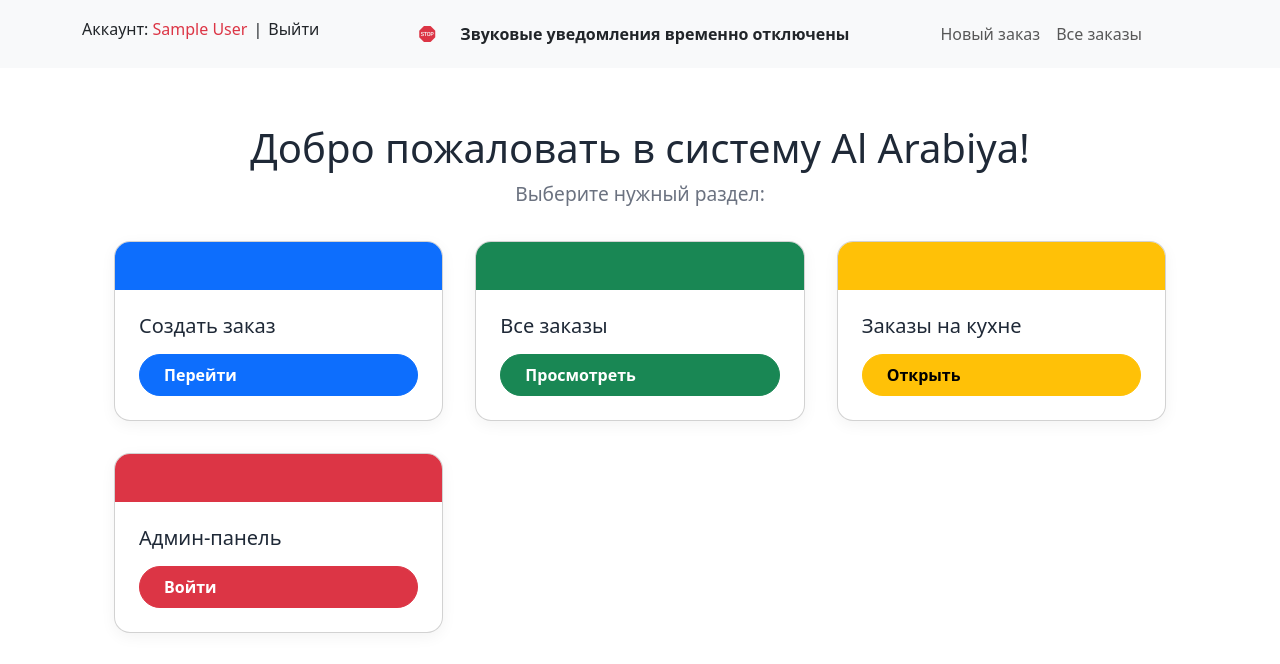
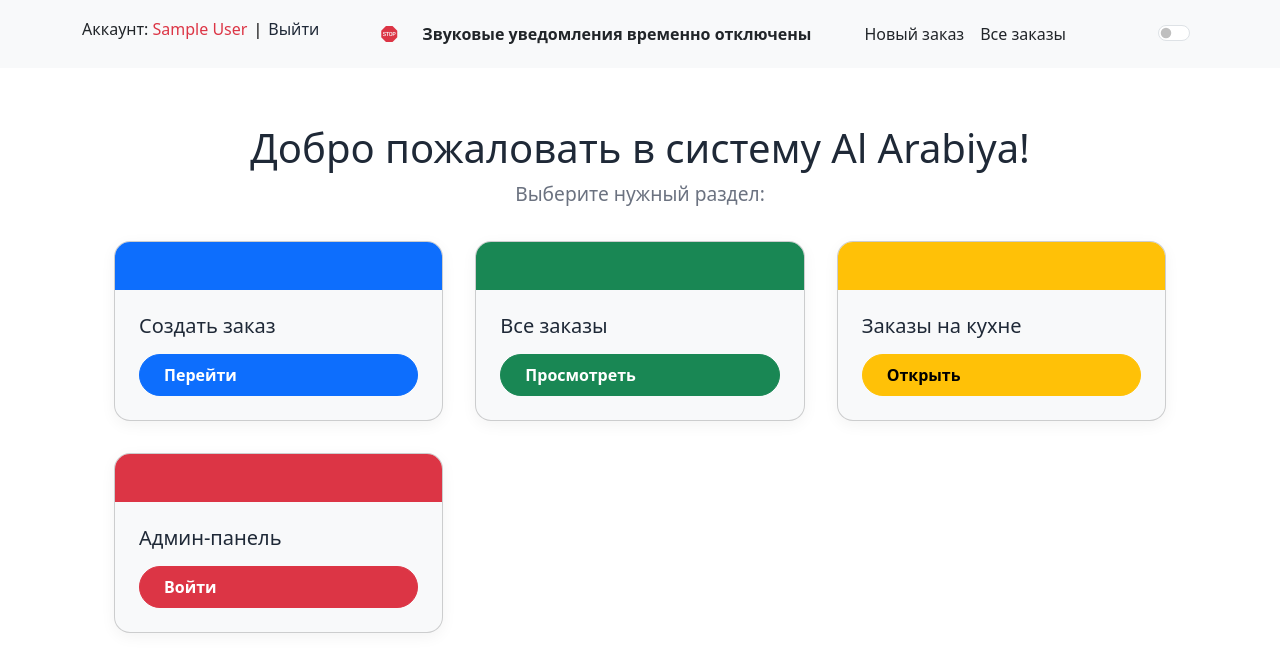
Before and after one commit to ingarbi/django_restaraunt_system, a Django app: page / in a window 1280 px wide. Shown: the top 664 px of the page. Run offline with Django 5.2, Linux system fonts and the light colour scheme; a user stored in the database is signed in; tables that the repository leaves empty hold one stand-in row (values such as "Sample post"); some libraries are stand-ins or nearby versions.

Commit message:
added dark light theme toggle

```diff
--- a/static/css/all_order.css
+++ b/static/css/all_order.css
@@ -73,3 +73,6 @@
         margin-bottom: 1.5rem;
     }
 }
+body.dark-mode .card:hover{
+    background-color: #745a04;
+}
--- a/static/css/base.css
+++ b/static/css/base.css
@@ -176,6 +176,10 @@
   border-bottom: 2px solid #dc3545;
 }
 
+.admin-out-btn{
+  color: #1f2937;
+}
+
 .admin-out-btn:hover{
   background-color: darkmagenta;
   color: #f8fafc;
@@ -195,3 +199,32 @@
     font-size: 1.5rem;
   }
 }
+
+.navbar{
+  background-color: #f8f9fa;
+}
+.account-button{
+color: #212529;
+}
+
+body.dark-mode .navbar-bg  {
+  background-color: #121212;
+}
+
+body.dark-mode .account-button,
+body.dark-mode .admin-out-btn,
+body.dark-mode .welcome-name {
+  color: #f7f7f7;
+}
+
+#theme-toggle {
+  transition: background-color 0.3s ease, color 0.3s ease, border-color 0.3s ease;
+}
+
+#theme-toggle:hover {
+  transform: scale(1.1);
+}
+
+.link-button:hover {
+  background-color: #f06d7a;
+}
--- /dev/null
+++ b/static/css/theme.css
@@ -0,0 +1,21 @@
+:root {
+  --bg-color: #ffffff;
+  --text-color: #000000;
+  --card-bg: #f8f9fa;
+}
+
+/* Dark mode */
+body.dark-mode{
+  --bg-color: #121212;
+  --text-color: #ffffff;
+  --card-bg: #1e1e1e;
+}
+
+body {
+  background-color: var(--bg-color);
+  color: var(--text-color);
+}
+
+.card {
+  background-color: var(--card-bg);
+}
--- a/templates/main/base.html
+++ b/templates/main/base.html
@@ -7,17 +7,18 @@
     <title>Кафе</title>
     <link rel="stylesheet" href="{% static 'bootstrap/css/bootstrap.min.css' %}" type="text/css" />
     <link rel="stylesheet" href="{% static 'css/base.css' %}" type="text/css" />
+    <link rel="stylesheet" href="{% static 'css/theme.css' %}" type="text/css" />
     <link rel="stylesheet" href="{% static 'css/kitchen_order_list.css' %}" type="text/css" />
     <link rel="stylesheet" href="{% static 'bootstrap/bootstrap-icons/bootstrap-icons.css' %}" type="text/css" />
   </head>
   <body>
-    <nav class="navbar navbar-expand-md navbar-light bg-light">
+    <nav class="navbar navbar-expand-md navbar-bg">
       <div class="container">
 
         <h6 class="mt-0 p-0 icon-link">
           {% if user.is_authenticated %}
-            <a class="nav-link disabled text-danger"><span class="text-dark">Аккаунт: </span>{{ request.user.get_full_name|default:request.user.username }}</a> <span> | </span>
-            <a class="nav-link admin-out-btn" href="{% url 'logout' %}">Выйти</a>
+            <a class="nav-link disabled text-danger"><span class="account-button">Аккаунт: </span>{{ request.user.get_full_name|default:request.user.username }}</a> <span> | </span>
+            <a class="nav-link admin-out-btn " href="{% url 'logout' %}">Выйти</a>
           {% else %}
             <a class="nav-link {% if request.path == '/login/' %}active{% endif %}" href="{% url 'login' %}">Залогиниться</a>
           {% endif %}
@@ -26,17 +27,31 @@
         <button id="enable-sound-btn" class="btn" ><span class="btn bi bi-sign-stop-fill text-danger"></span>Звуковые уведомления временно отключены</button>
         <div class="navbar-nav pe-5">
           {% if request.user.profile.role == 'supervisor' %}
-            <a class="nav-link {% if request.path == '/' %}active{% endif %}" href="{% url 'index' %}">Центр управления</a>
-            <a class="nav-link {% if request.path == '/orders/create/' %}active{% endif %}" href="{% url 'create_order' %}">Новый заказ</a>
-            <a class="nav-link {% if request.path == '/orders/orders/' %}active{% endif %}" href="{% url 'all_orders' %}">Все заказы</a>
-            <a class="nav-link {% if request.path == '/orders/kitchen/' %}active{% endif %}" href="{% url 'kitchen_orders' %}">Кухня</a>
+          <a class="nav-link account-button {% if request.path == '/' %}active {% else %}link-button {% endif %}" href="{% url 'index' %} ">Центр управления</a>
+          <a class="nav-link account-button  {% if request.path == '/orders/create/' %}active {% else %}link-button {% endif %}" href="{% url 'create_order' %}">Новый заказ</a>
+            <a class="nav-link account-button  {% if request.path == '/orders/orders/' %}active {% else %}link-button {% endif %}" href="{% url 'all_orders' %}">Все заказы</a>
+            <a class="nav-link account-button  {% if request.path == '/orders/kitchen/' %}active {% else %}link-button {% endif %}" href="{% url 'kitchen_orders' %}">Кухня</a>
           {% elif request.user.profile.role == 'cashier' %}
-            <a class="nav-link {% if request.path == '/orders/create/' %}active{% endif %}" href="{% url 'create_order' %}">Новый заказ</a>
-            <a class="nav-link {% if request.path == '/orders/orders/' %}active{% endif %}" href="{% url 'all_orders' %}">Все заказы</a>
+            <a class="nav-link account-button  {% if request.path == '/orders/create/' %}active {% else %}link-button {% endif %}" href="{% url 'create_order' %}">Новый заказ</a>
+            <a class="nav-link account-button  {% if request.path == '/orders/orders/' %}active {% else %}link-button {% endif %}" href="{% url 'all_orders' %}">Все заказы</a>
           {% elif request.user.profile.role == 'cook' %}
-            <a class="nav-link {% if request.path == '/orders/kitchen/' %}active{% endif %}" href="{% url 'kitchen_orders' %}">Кухня</a>
+            <a class="nav-link account-button  {% if request.path == '/orders/kitchen/' %}active {% else %}link-button {% endif %}" href="{% url 'kitchen_orders' %}">Кухня</a>
           {% endif %}
         </div>
+
+        {% comment %} <button id="theme-toggle" aria-label="Toggle theme" class="btn rounded-circle">
+          <span id="theme-icon">🌙</span>
+        </button> {% endcomment %}
+
+        <li class="nav-item align-items-center d-flex" >
+        <i class="fas fa-sun"></i>
+        <!-- Default switch -->
+        <div class="ms-2 form-check form-switch">
+          <input class="form-check-input" type="checkbox" role="switch" id="theme-toggle" />
+        </div>
+        <i class="fas fa-moon"></i>
+      </li>
+
       </div>
     </nav>
     <audio id="order-notification" src="{% static 'audio/new-order.mp3' %}" preload="auto"></audio>
@@ -49,6 +64,33 @@
     <script src="{% static 'bootstrap/js/bootstrap.bundle.min.js' %}"></script>
 
     <script>
+
+    document.addEventListener("DOMContentLoaded", () => {
+        const body = document.body;
+        const themeToggle = document.getElementById("theme-toggle");
+
+        // Apply saved theme
+        const savedTheme = localStorage.getItem("theme");
+        if (savedTheme === "dark") {
+          body.classList.add("dark-mode");
+          themeToggle.checked = true; // sync switch position
+        } else {
+          body.classList.remove("dark-mode");
+          themeToggle.checked = false;
+        }
+
+        // Listen for toggle
+        themeToggle.addEventListener("change", () => {
+          if (themeToggle.checked) {
+            body.classList.add("dark-mode");
+            localStorage.setItem("theme", "dark");
+          } else {
+            body.classList.remove("dark-mode");
+            localStorage.setItem("theme", "light");
+          }
+        });
+      });
+
       {% comment %} let isSoundEnabled = false
       const notificationSound = document.getElementById('order-notification')
       const notificationStatusSound = document.getElementById('order-status-change-notification')
--- a/templates/main/index.html
+++ b/templates/main/index.html
@@ -4,7 +4,7 @@
 
     <div class="admin-dashboard">
       <div class="dashboard-header">
-        <h1>Добро пожаловать в систему {{CAFE_NAME}}!</h1>
+        <h1 class="welcome-name" >Добро пожаловать в систему {{CAFE_NAME}}!</h1>
         <p class="dashboard-subtitle">Выберите нужный раздел:</p>
       </div>
 
@@ -14,7 +14,7 @@
             <i class="ri-shopping-cart-line"></i>
           </div>
           <div class="card-content">
-            <h3>Создать заказ</h3>
+            <h3  class="welcome-name" >Создать заказ</h3>
             <a href="{% url 'create_order' %}" class="btn btn-primary">
               <i class="ri-add-line"></i> Перейти
             </a>
@@ -26,7 +26,7 @@
             <i class="ri-list-check"></i>
           </div>
           <div class="card-content">
-            <h3>Все заказы</h3>
+            <h3 class="welcome-name">Все заказы</h3>
             <a href="{% url 'all_orders' %}" class="btn btn-success">
               <i class="ri-eye-line"></i> Просмотреть
             </a>
@@ -38,7 +38,7 @@
             <i class="ri-knife-line"></i>
           </div>
           <div class="card-content">
-            <h3>Заказы на кухне</h3>
+            <h3  class="welcome-name">Заказы на кухне</h3>
             <a href="{% url 'kitchen_orders' %}" class="btn btn-warning">
               <i class="ri-cooking-line"></i> Открыть
             </a>
@@ -50,7 +50,7 @@
             <i class="ri-settings-line"></i>
           </div>
           <div class="card-content">
-            <h3>Админ-панель</h3>
+            <h3  class="welcome-name">Админ-панель</h3>
             <a href="{% url 'admin:index' %}" class="btn btn-danger">
               <i class="ri-admin-line"></i> Войти
             </a>
--- a/templates/orders/all_orders.html
+++ b/templates/orders/all_orders.html
@@ -53,7 +53,7 @@
                     {% if order.order_type == 'dine_in' and order.table_number %}
                     <strong>Стол:{{ order.table_number }}</strong>
                   {% endif %}
-                  <p>Время приготовления:
+                  <p class="welcome-name">Время приготовления:
                     {% if order.completed_at %}
                         {{ order.completed_at|timeuntil:order.created_at }}
                     {% else %}
@@ -82,14 +82,14 @@
                       {% endif %}
                     </div>
 
-                    <div class="fw-bold">
+                    <div class="fw-bold welcome-name">
                       {{ order.total_sum|floatformat:"-3g" }} ₽
                     </div>
                   </div>
 
                   <!-- Contact -->
                   {% if order.order_type == "takeaway" or order.order_type == "delivery" %}
-                    <p class="small text-muted mb-2">
+                    <p class="small welcome-name mb-2">
                       📞 {{ order.phone_number|default:"Нет номера" }}
                     </p>
                   {% endif %}
--- a/templates/orders/kitchen_order_list.html
+++ b/templates/orders/kitchen_order_list.html
@@ -31,7 +31,7 @@
         </div>
 
         <!-- Body -->
-        <div class="card-body flex-fill bg-light">
+        <div class="card-body flex-fill">
           {% comment %} <a href="{% url 'order_detail' order.id %}" class="text-decoration-none text-dark">
             {% endcomment %}
 
@@ -95,7 +95,7 @@
         </div>
 
         <!-- Footer -->
-        <div class="bg-white text-center p-3 border-top border-2 mt-auto">
+        <div class="text-center p-3 border-top border-2 mt-auto">
          <button
                 type="button"
                 class="btn btn-sm fw-bold text-light order-ready-btn {{ order.order_type }}"
--- a/templates/orders/order_list.html
+++ b/templates/orders/order_list.html
@@ -63,20 +63,20 @@
                                 </div>
 
                                 <!-- Total -->
-                                <div class="fw-bold">
+                                <div class="fw-bold  welcome-name">
                                     {{ order.total_sum|floatformat:"-3g" }} ₽
                                 </div>
                             </div>
 
                             <!-- Contact info -->
                             {% if order.order_type == "takeaway" or order.order_type == "delivery" %}
-                                <p class="small text-muted mb-2">
+                                <p class="small mb-2 welcome-name">
                                     📞 {{ order.phone_number|default:"Нет номера" }}
                                 </p>
                             {% endif %}
 
                             <!-- Items -->
-                            <ul class="list-unstyled small mb-0">
+                            <ul class="list-unstyled small mb-0 welcome-name">
                                 {% for item in order.items.all|slice:":3" %}
                                     <li>• {{ item.menu_item.name }} <span class="fw-bold text-primary">x{{ item.quantity }}</span></li>
                                 {% endfor %}
```
Also changed, not shown: static/css/create_order.css (+9 -2 lines), templates/orders/create_order.html (+16 -14 lines), templates/orders/order_detail.html (+8 -8 lines).
